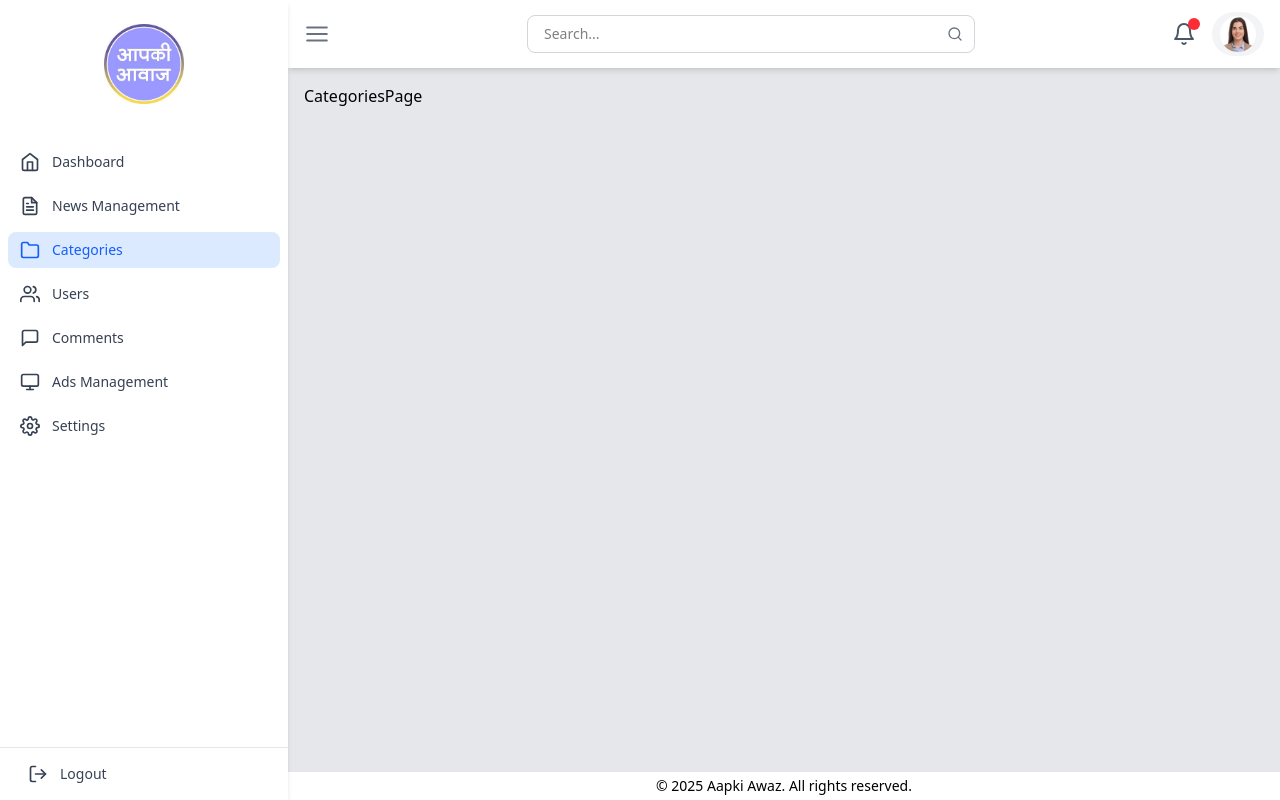
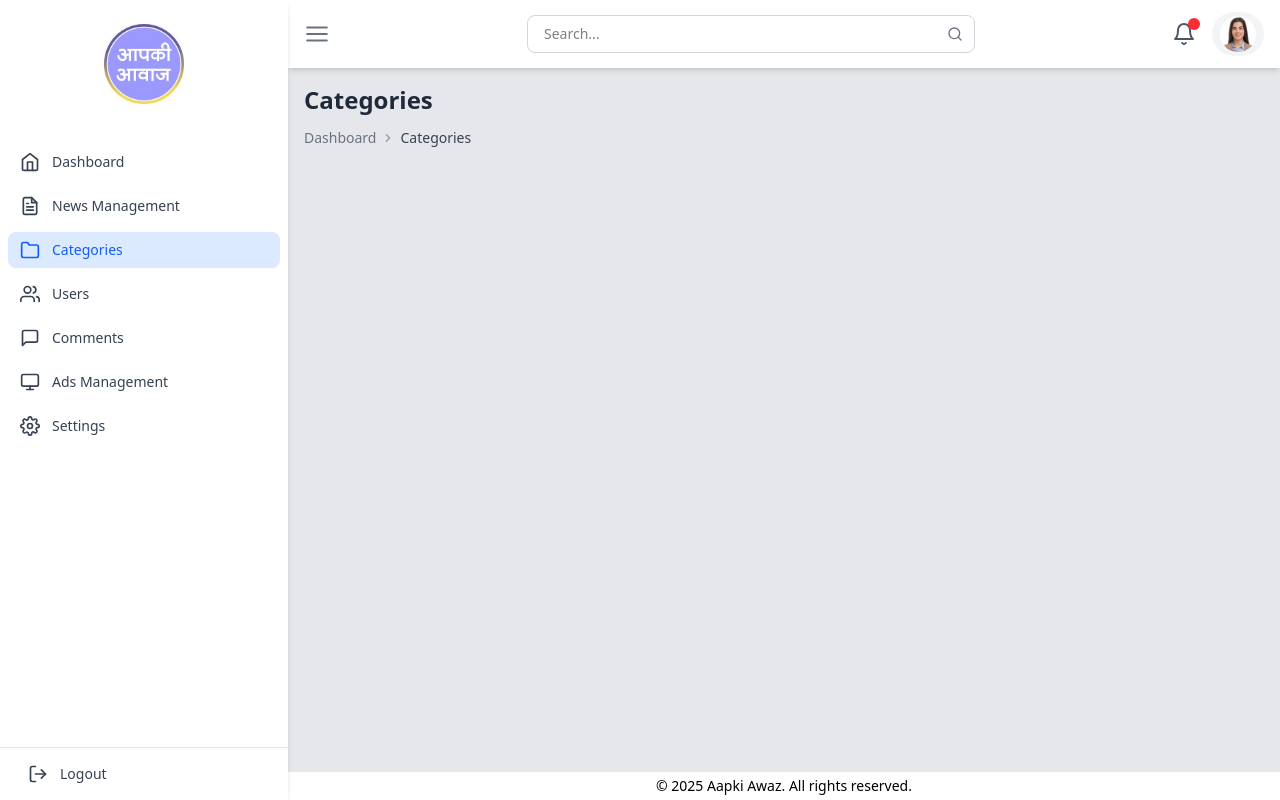
Before and after one commit to aapkiawazdeveloper-debug/aapki-awaz-website, a Next.js app: page /categories in a window 1280 px wide. Built offline with nearby package versions, Linux system fonts and the light colour scheme.

Commit message:
create the pageheader and breadcrumb for the admin

```diff
--- a/src/app/(modules)/(admin)/categories/page.tsx
+++ b/src/app/(modules)/(admin)/categories/page.tsx
@@ -1,7 +1,13 @@
+import Breadcrumbs from "@/app/shared/components/admin/Breadcrumbs";
+
 const CategoriesPage = () => {
+  const breadcrumbItems = [
+    { label: "Dashboard", path: "/dashboard" },
+    { label: "Categories" },
+  ];
   return (
     <>
-      <h1>CategoriesPage</h1>
+      <Breadcrumbs items={breadcrumbItems} pageTitle="Categories" />
     </>
   );
 };
--- /dev/null
+++ b/src/app/shared/components/admin/Breadcrumbs.tsx
@@ -0,0 +1,37 @@
+import Link from "next/link";
+import { HiChevronRight } from "react-icons/hi";
+
+const Breadcrumbs: React.FC<{
+  items: { label: string; path?: string }[];
+  pageTitle: string;
+}> = ({ items, pageTitle }) => {
+  return (
+    <div className="mb-6">
+      {/* Page Title */}
+      <h1 className="text-2xl font-semibold text-gray-800 mb-3">{pageTitle}</h1>
+
+      {/* Breadcrumbs */}
+      <nav className="flex items-center text-gray-500 text-sm">
+        {items.map((item, index) => (
+          <span key={index} className="flex items-center">
+            {item.path ? (
+              <Link
+                href={item.path}
+                className="hover:text-blue-600 transition-colors"
+              >
+                {item.label}
+              </Link>
+            ) : (
+              <span className="text-gray-700 font-medium">{item.label}</span>
+            )}
+            {index < items.length - 1 && (
+              <HiChevronRight className="w-4 h-4 mx-1 text-gray-400" />
+            )}
+          </span>
+        ))}
+      </nav>
+    </div>
+  );
+};
+
+export default Breadcrumbs;
```
